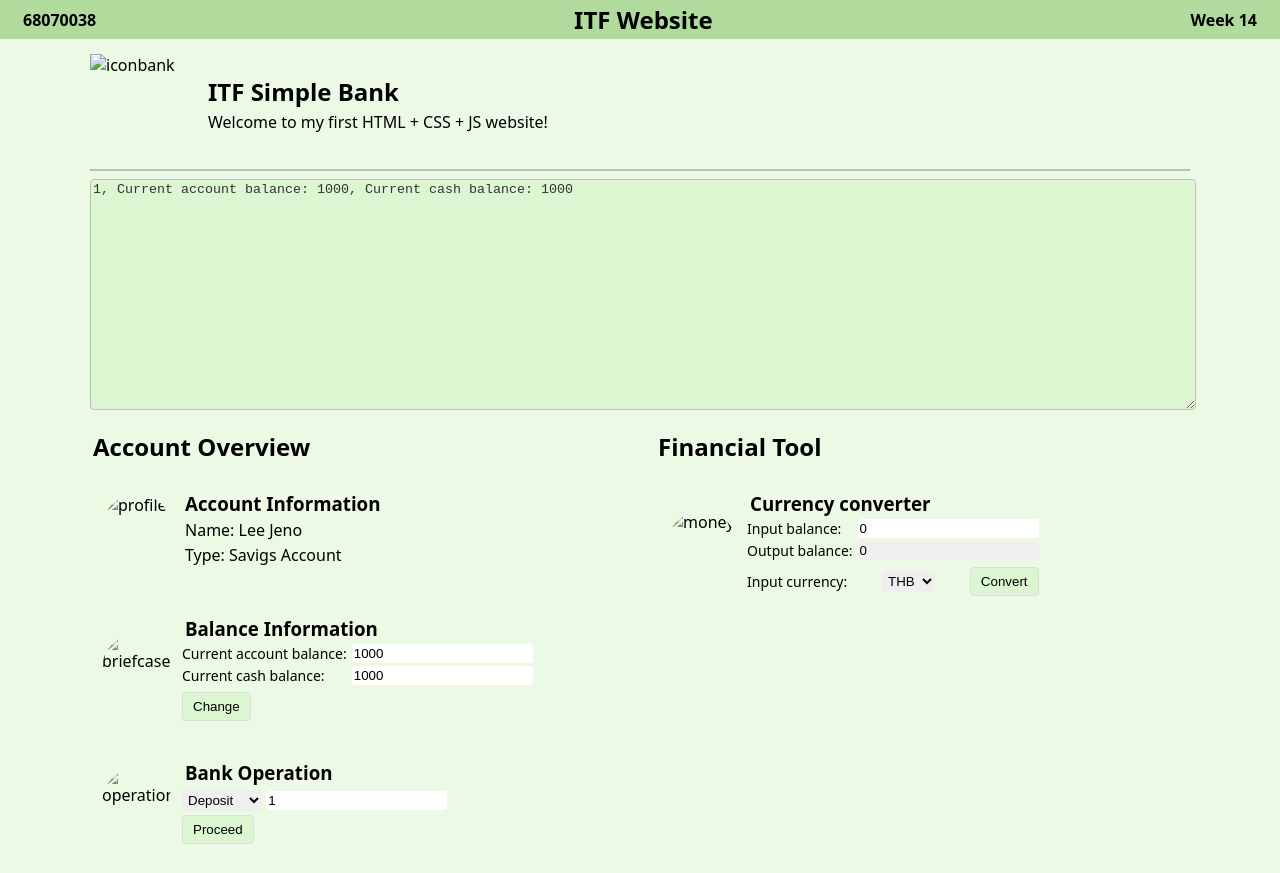
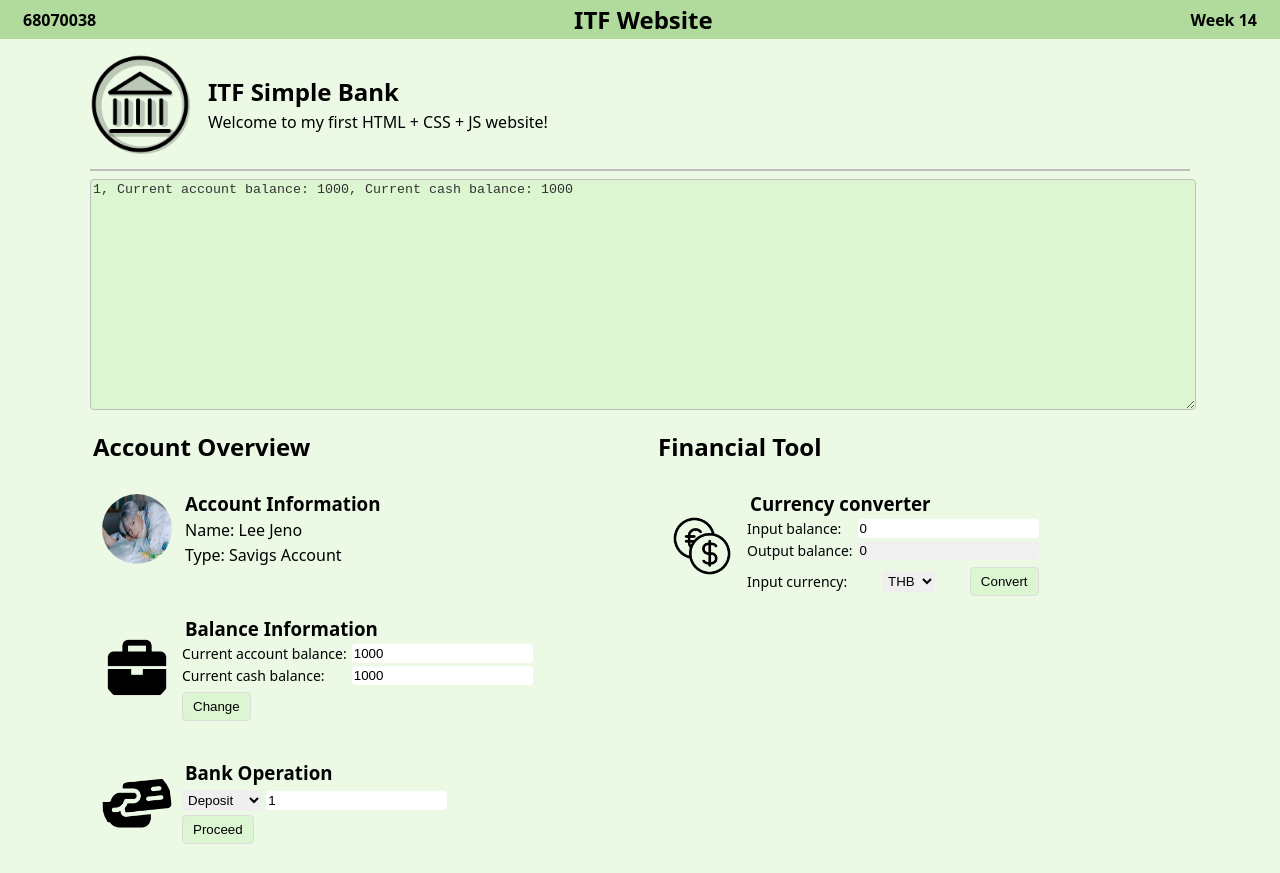
Before and after one commit to Napapha038/ITF_Lab_Web, a website: page index.html in a window 1280 px wide. Drawn offline with Linux system fonts and the light colour scheme.

Commit message:
Update index.html

```diff
--- a/index.html
+++ b/index.html
@@ -15,7 +15,7 @@
 
         <main class="container">
             <section class="bank">
-                <img src="/pic/iconbank.png" alt="iconbank" class="logo">
+                <img src="iconbank.png" alt="iconbank" class="logo">
                 <div>
                     <h1>ITF Simple Bank</h1>
                     <p>Welcome to my first HTML + CSS + JS website!</p>
@@ -34,7 +34,7 @@
 
                     <!-- Account -->
                     <div class="title">
-                        <img src="/pic/jenolee.jpeg" alt="profile" class="icon">
+                        <img src="jenolee.jpeg" alt="profile" class="icon">
                         <div class="content">
                             <h3>Account Information</h3>
                             <p>Name: Lee Jeno</p>
@@ -44,7 +44,7 @@
 
                     <!-- Information -->
                     <div class="title">
-                        <img src="/pic/briefcase.png" alt="briefcase" class="icon">
+                        <img src="briefcase.png" alt="briefcase" class="icon">
                         <div class="content fromgrid">
                             <h3>Balance Information</h3>
                             <div>
@@ -65,7 +65,7 @@
 
                     <!-- Bank Operation -->
                     <div class="title">
-                        <img src="/pic/business-card.png" alt="operation" class="icon">
+                        <img src="business-card.png" alt="operation" class="icon">
                         <div>
                             <h3>Bank Operation</h3>
                                 <select id="operation">
@@ -85,7 +85,7 @@
 
                     <!-- Currency -->
                     <div class="title">
-                        <img src="/pic/priceconverter.png" alt="money" class="icon">
+                        <img src="priceconverter.png" alt="money" class="icon">
                         <div class="content fromgrid">
                             <h3>Currency converter</h3>
                             <div>
@@ -118,4 +118,5 @@
 
     </body>
     <script src="script.js"></script>
+
 </html>
```
